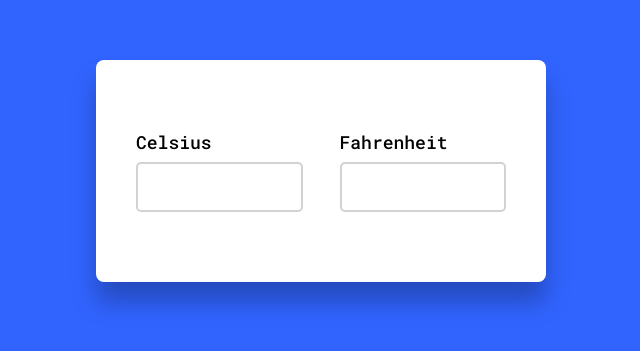
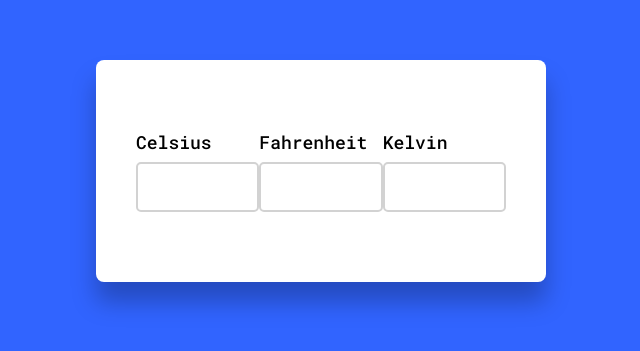
Before and after one commit to PanchenkoNaz/temperature-conversion__vue.js, a plain HTML site: page index.html in a window 1280 px wide. Shown: the part 229-580 px from the top of the page, without its empty margins (319-959 px from the left). Drawn offline with nearby package versions, Linux system fonts and the light colour scheme.

Commit message:
add unit of measurement

```diff
--- a/index.html
+++ b/index.html
@@ -24,6 +24,10 @@
             <label for="fahrenheit">Fahrenheit</label>
             <input type="number" v-model="fahrenheit" @input="convertToCelsius">
         </div>
+        <div class="container">
+            <label for="kelvin">Kelvin</label>
+            <input type="number" v-model="kelvin" @input="convertToKelvin">
+        </div>
     </div>
 
     <!-- Script for our Vue instance -->
```
